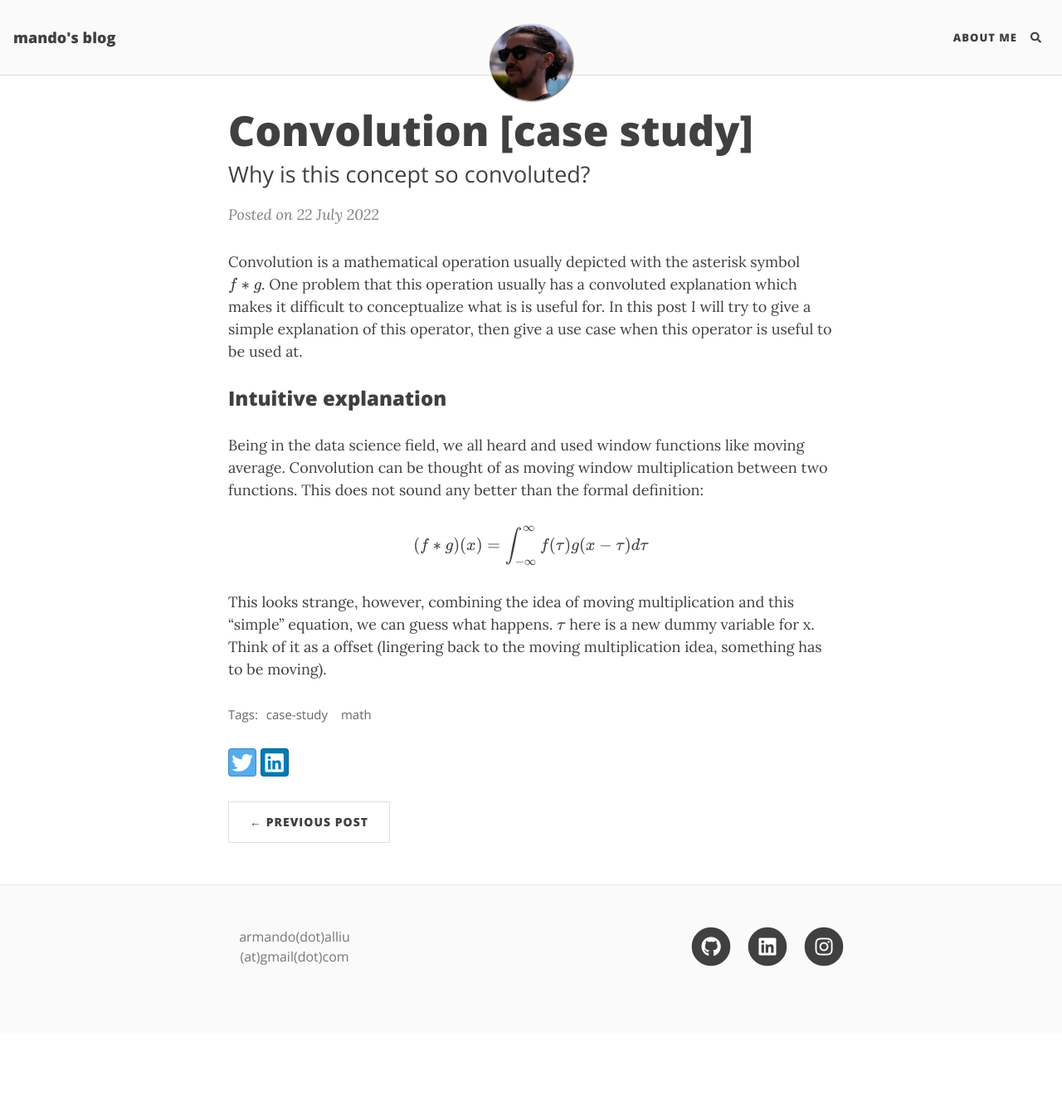
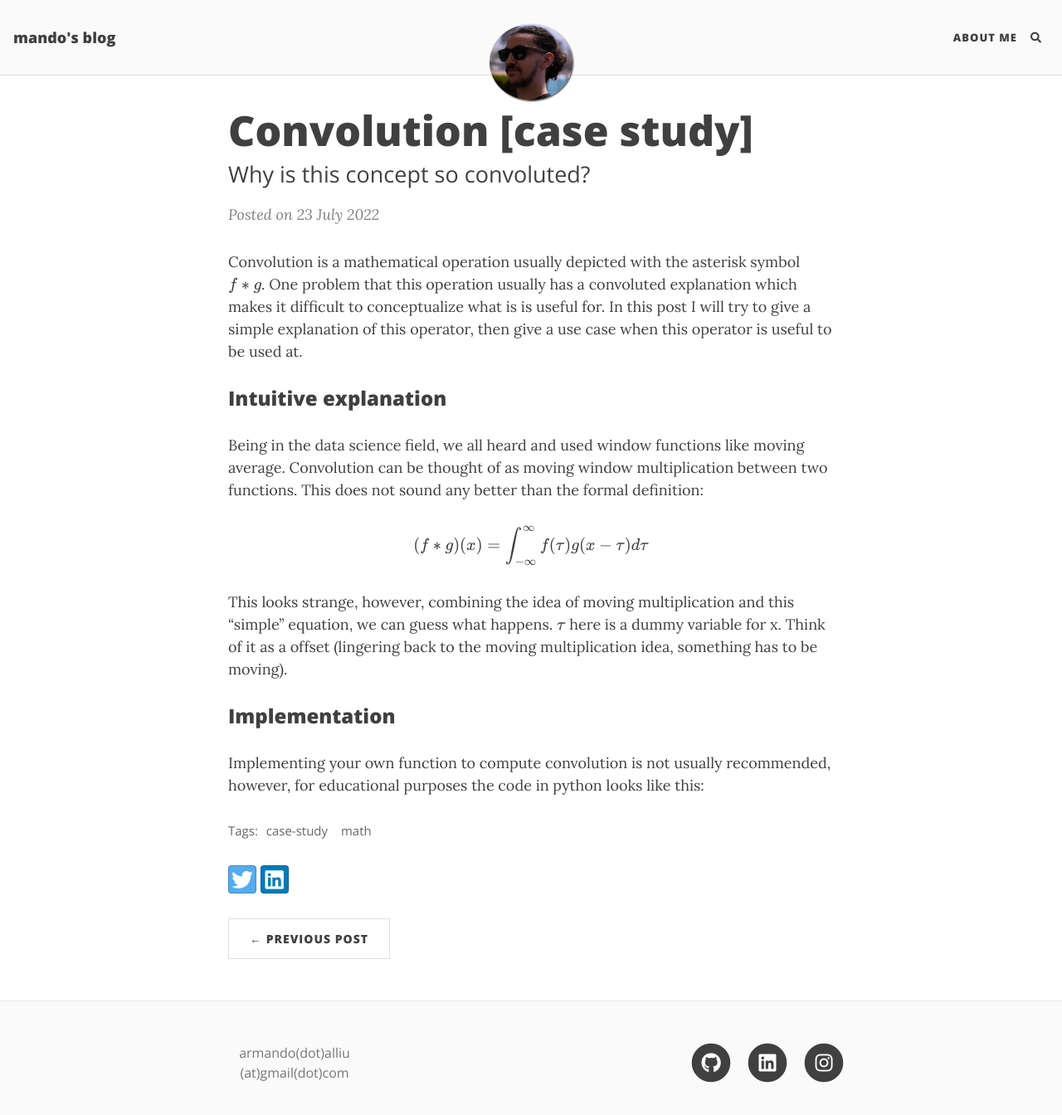
Before and after one commit to vjedulla/vjedulla.github.io, a Jekyll site: the page built from _posts/2022-07-12-case-study.md, in a window 1280 px wide and 1385 px high. Shown: the top 1344 px of the window at 83% size. Built offline with Jekyll 4.4.1, drawn with Linux system fonts in a browser that asks for light colours; nearby versions of some CDN libraries; comment, search, counter and statistics services are not loaded.

Commit message:
almost finished

```diff
--- a/_posts/2022-07-12-case-study.md
+++ b/_posts/2022-07-12-case-study.md
@@ -2,7 +2,7 @@
 layout: post
 title: Convolution [case study]
 subtitle: Why is this concept so convoluted?
-date:   2022-07-22
+date:   2022-07-23
 tags: [case-study, math]
 ---
 
@@ -19,5 +19,9 @@ as moving window multiplication between two functions. This does not sound any b
 $$(f \ast g)(x) = \int_{-\infty}^{\infty} f(\tau)g(x-\tau) d\tau$$
 
 This looks strange, however, combining the idea of moving multiplication and this "simple" equation, we can guess what happens.
-$$\tau$$ here is a new dummy variable for x. Think of it as a offset (lingering back to the moving multiplication idea, something
+$$\tau$$ here is a dummy variable for x. Think of it as a offset (lingering back to the moving multiplication idea, something
 has to be moving).
+
+### Implementation
+Implementing your own function to compute convolution is not usually recommended, however, for educational purposes the code
+in python looks like this:
```
